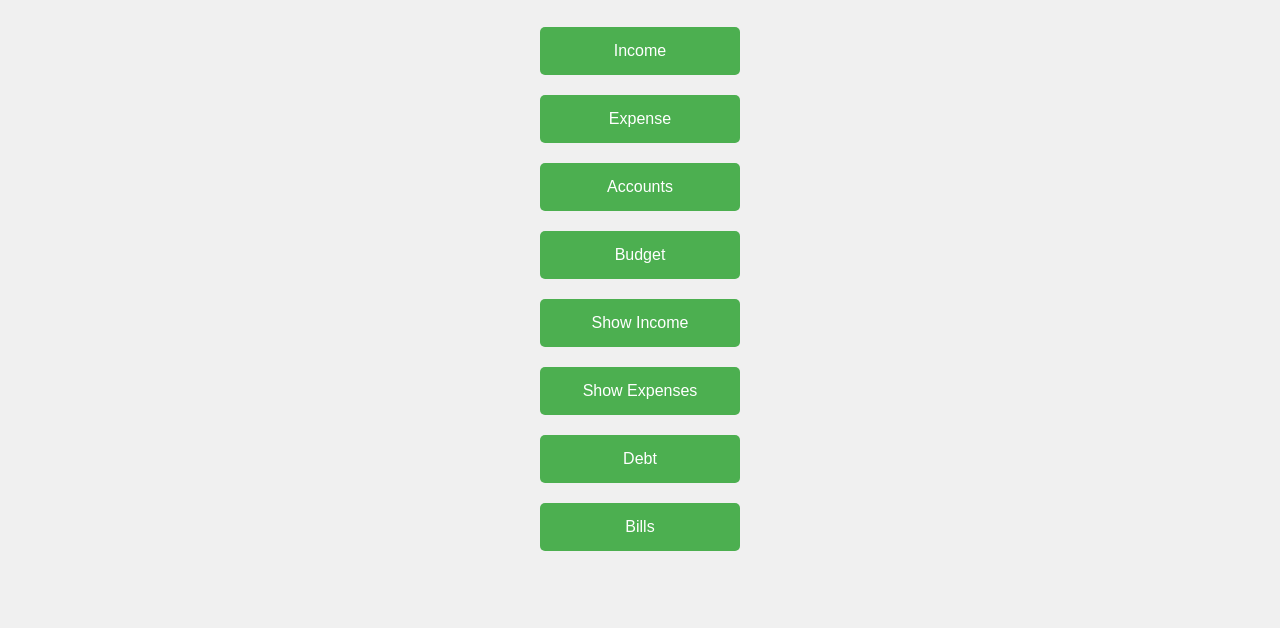
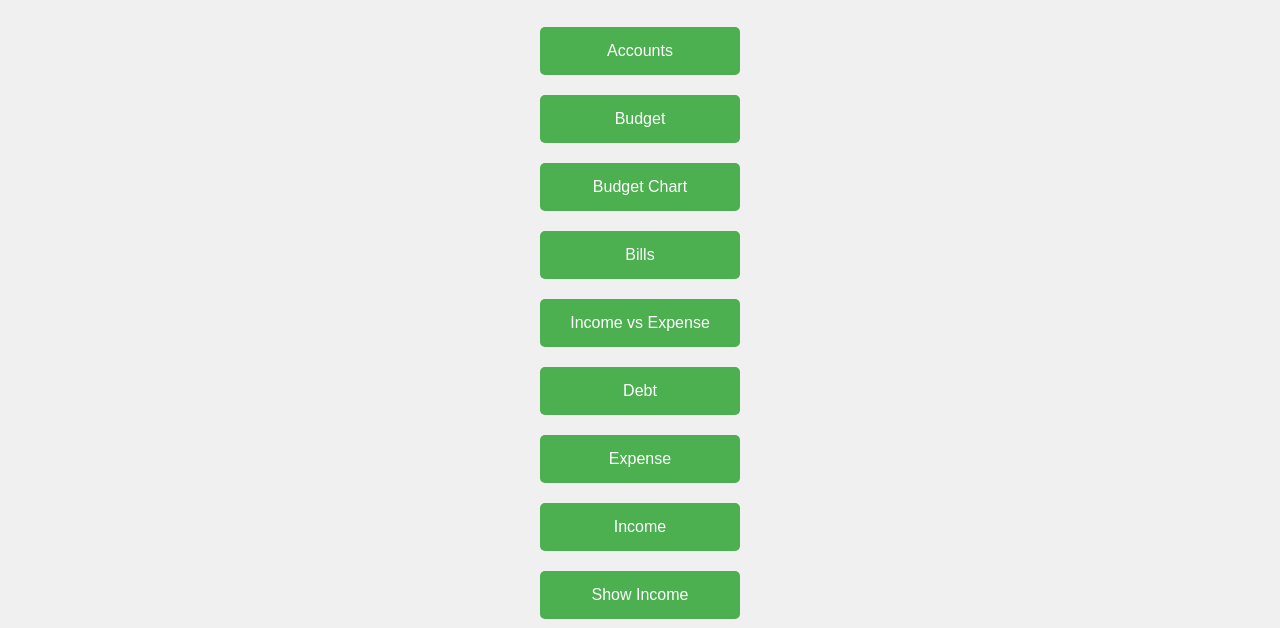
Before and after one commit to Sangeetha-T-Samuel/VIRONISA-1-, a website: page homepage.html in a window 1280 px wide. Shown: the part 166-794 px from the top of the page. Drawn offline with Linux system fonts and the light colour scheme.

Commit message:
Update homepage.html

```diff
--- a/homepage.html
+++ b/homepage.html
@@ -16,16 +16,16 @@
     <section class="main-section">
         <h1>HOMEPAGE</h1>
         <div class="button-group">
-            <button class="nav-btn" onclick="location.href='income.html'">Income</button>
-            <button class="nav-btn" onclick="location.href='expense.html'">Expense</button>
             <button class="nav-btn" onclick="location.href='account.html'">Accounts</button>
             <button class="nav-btn" onclick="location.href='budget.html'">Budget</button>
-
-            <!-- New Buttons for show income, show expenses, debt, and bills -->
-            <button class="nav-btn buttons-showincomes" onclick="location.href='showincome.html'">Show Income</button>
-            <button class="nav-btn buttons-showexpenses" onclick="location.href='showexpenses.html'">Show Expenses</button>
-            <button class="nav-btn buttons-debt" onclick="location.href='debt.html'">Debt</button>
-            <button class="nav-btn buttons-bills" onclick="location.href='bills.html'">Bills</button>
+            <button class="nav-btn" onclick="location.href='budget_chart.html'">Budget Chart</button>
+            <button class="nav-btn" onclick="location.href='bills.html'">Bills</button>
+            <button class="nav-btn" onclick="location.href='chart.html'">Income vs Expense</button>
+            <button class="nav-btn" onclick="location.href='debt.html'">Debt</button>
+            <button class="nav-btn" onclick="location.href='expense.html'">Expense</button>
+            <button class="nav-btn" onclick="location.href='income.html'">Income</button>
+            <button class="nav-btn" onclick="location.href='showincome.html'">Show Income</button>
+            <button class="nav-btn" onclick="location.href='showexpenses.html'">Show Expenses</button>
         </div>
     </section>
 
```
